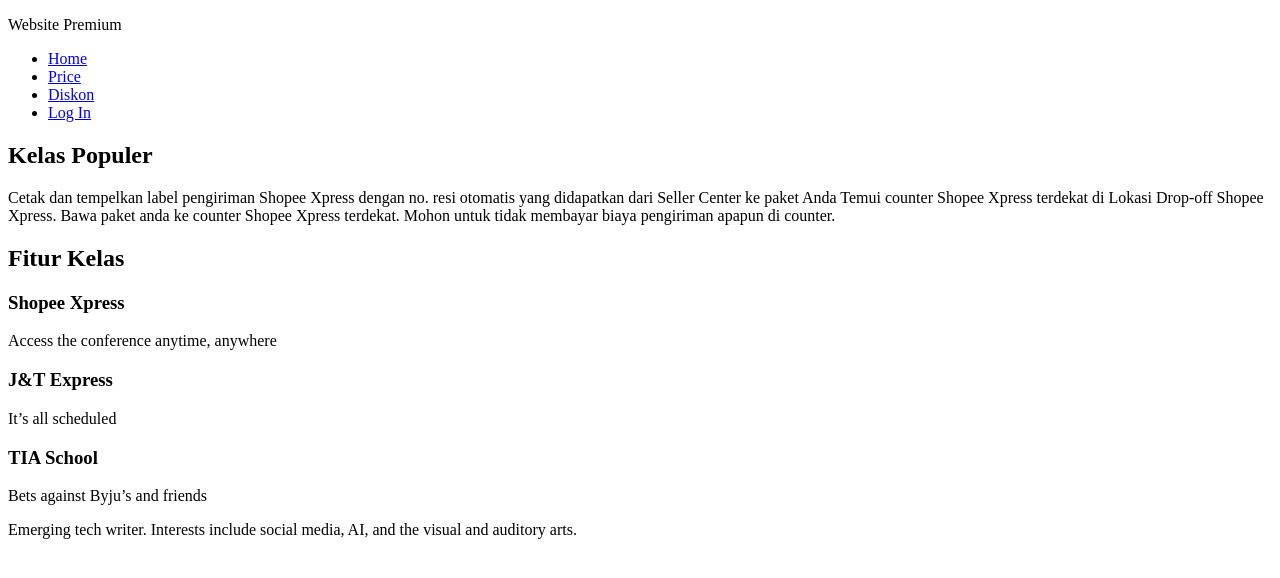
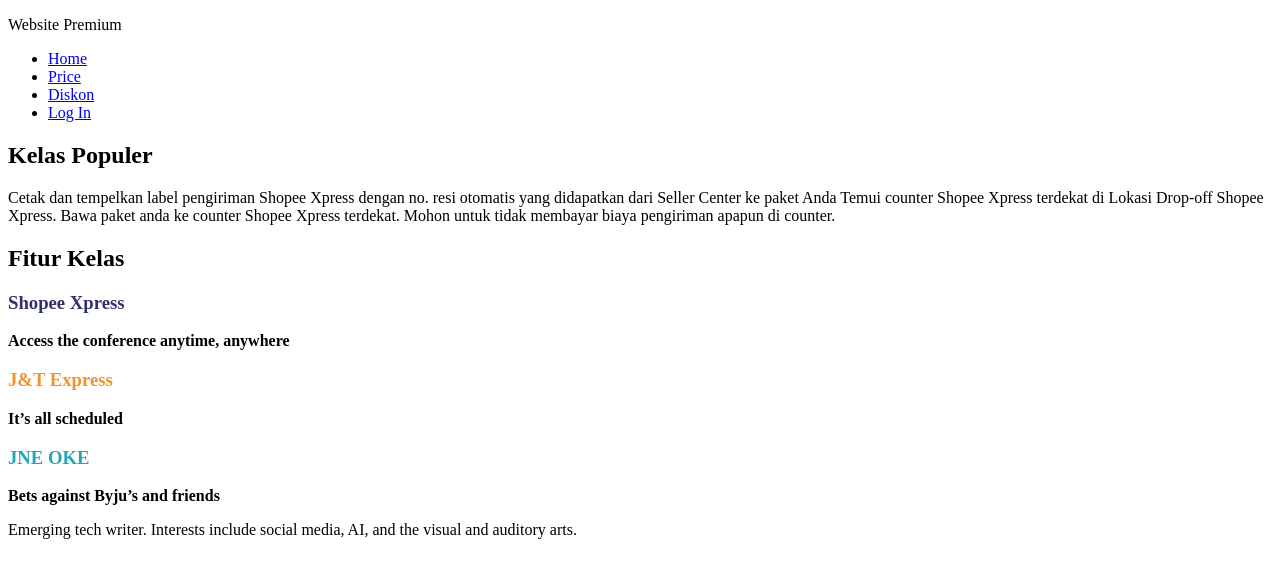
Before and after one commit to iryawan91/bwa-html5, a plain HTML site: page website.html in a window 1280 px wide. Drawn offline with Linux system fonts and the light colour scheme.

Commit message:
Update website.html

```diff
--- a/website.html
+++ b/website.html
@@ -39,23 +39,29 @@
     <section>
         <h1>Fitur Kelas</h1>
         <div>
-            <h3>Shopee Xpress</h3>
+            <h3>
+                <font color="#30336b">Shopee Xpress</font>
+            </h3>
             <p>
-                Access the conference anytime, anywhere
+                <strong>Access the conference anytime, anywhere</strong>
             </p>
         </div>
 
         <div>
-            <h3>J&T Express</h3>
+            <h3>
+                <font color="#f0932b">J&T Express</font>
+            </h3>
         <p>
-            It’s all scheduled
+            <strong>It’s all scheduled</strong>
         </p>
         </div>
 
         <div>
-            <h3>TIA School</h3>
+            <h3>
+                <font color="#22a6b3">JNE OKE</font>
+            </h3>
         <p>
-            Bets against Byju’s and friends
+           <strong>Bets against Byju’s and friends</strong>
         </p>
         </div>
     </section>
@@ -65,3 +71,7 @@
 
 </body>
 </html>
+
+<!--
+    Referensi HEX Color : https://flatuicolors.com
+-->
```
